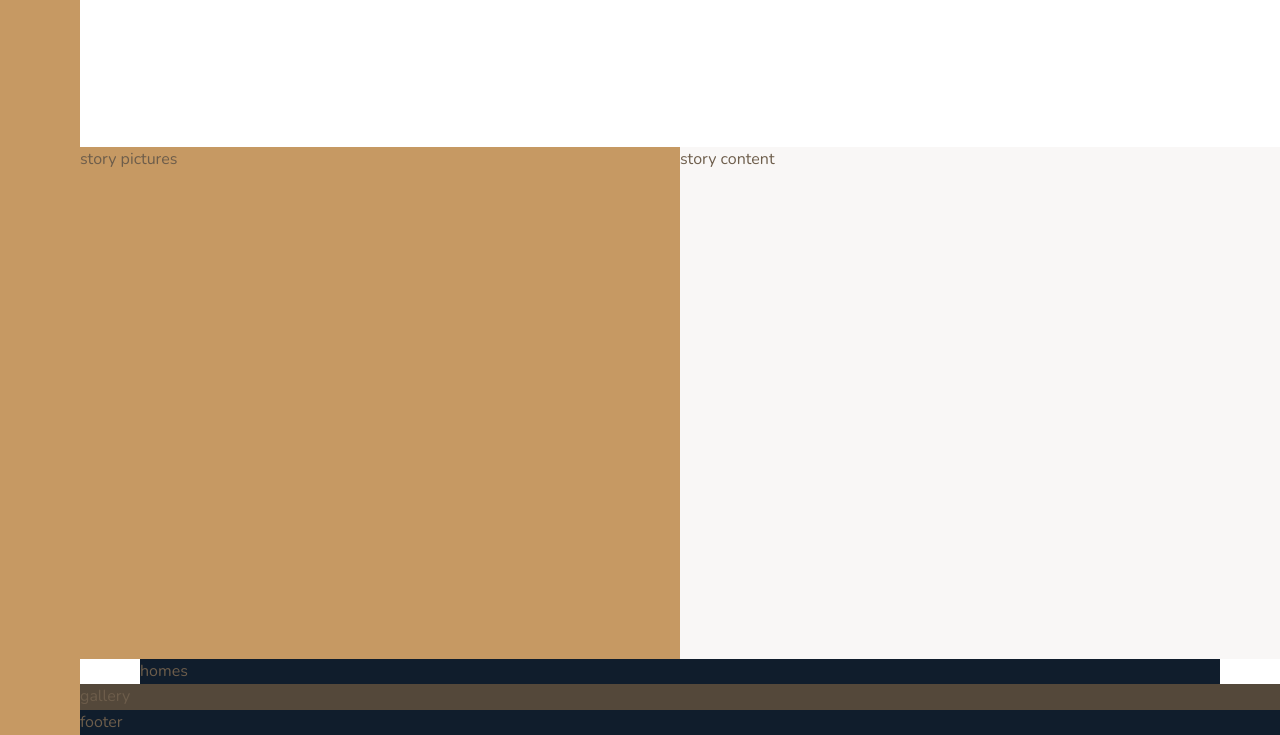
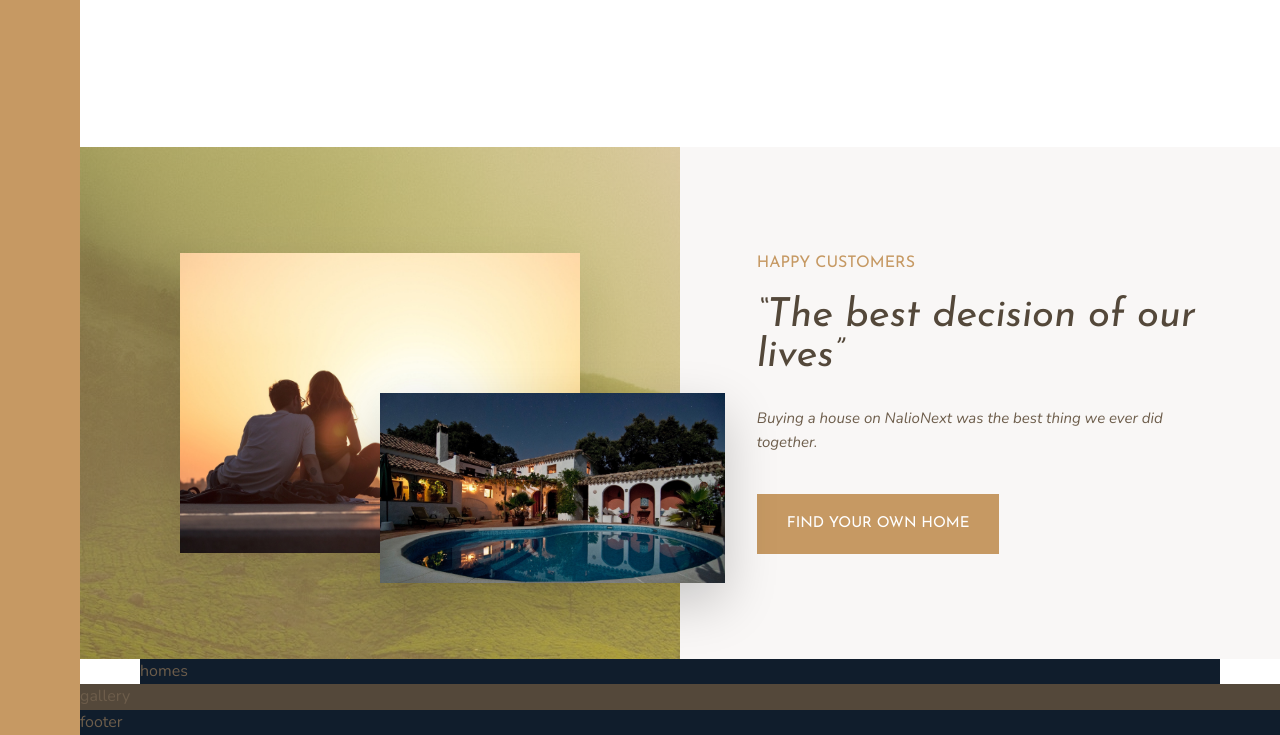
Before and after one commit to stevenkuipers/NalioNext, a website: page index.html in a window 1280 px wide. Shown: the part 1358-2093 px from the top of the page. Drawn offline with nearby package versions, Linux system fonts and the light colour scheme.

Commit message:
created story component and added variable and helper scss files

```diff
--- a/index.html
+++ b/index.html
@@ -67,10 +67,14 @@
 
       </section>
       <div class="story__pictures">
-        story pictures
+        <img src="img/story-1.jpeg" alt="Couple with a new house" class="story__img--1">
+        <img src="img/story-2.jpeg" alt="A recently build house using NalioNext" class="story__img--2">
       </div>
       <div class="story__content">
-        story content
+        <h3 class="heading-3 mb-sm">Happy customers</h3>
+        <h2 class="heading-2 heading-2__dark mb-md">&ldquo;The best decision of our lives&rdquo;</h2>
+        <p class="story__text mb-lg">Buying a house on NalioNext was the best thing we ever did together.</p>
+        <button class="btn">Find your own home</button>
       </div>
       <div class="homes">
         homes
--- a/sass/_base.scss
+++ b/sass/_base.scss
@@ -1,18 +1,3 @@
-// COLOR VARIABLES
-$color-primary: #c69963;
-$color-primary-dark: #B28451;
-
-$color-secondary: #101d2c;
-
-$color-grey-light-1: #f9f7f6;
-$color-grey-light-2: #aaa;
-
-$color-grey-dark-1: #54483A;
-$color-grey-dark-2: #6D5D4B;
-
-// FONT VARIABLES
-$font-primary: 'Nunito', sans-serif;
-$font-display: 'Josefin Sans', sans-serif;
 
 html {
   font-size: 62.5%; // 10px/16px -> 1rem = 10px
--- /dev/null
+++ b/sass/_helpers.scss
@@ -0,0 +1,13 @@
+
+.mb-sm {
+  margin-bottom: 2rem;
+}
+.mb-md {
+  margin-bottom: 3rem;
+}
+.mb-lg {
+  margin-bottom: 4rem;
+}
+.mb-xl {
+  margin-bottom: 8rem;
+}
--- a/sass/_story.scss
+++ b/sass/_story.scss
@@ -2,11 +2,41 @@
 .story {
   &__pictures{
     background-color: $color-primary;
+    background-image: linear-gradient(rgba($color-primary, .5), rgba($color-primary, .55)), url(../img/back.jpg);
     grid-column: full-start / col-end 4;
+    display: grid;
+    grid-template-columns: repeat(6, 1fr);
+    grid-template-rows: repeat(6, 1fr);
+    align-items: center;
+  }
+
+  &__img--1{
+    width: 100%;
+    grid-row: 2 / span 4;
+    grid-column: 2 / span 4;
+    box-shadow: $shadow-extra-light;
+  }
+  &__img--2{
+    width: 115%;
+    grid-row: 4 / 6;
+    grid-column: 4 / 7;
+    box-shadow: $shadow-light;
+    z-index: 100;
   }
 
   &__content{
     background-color: $color-grey-light-1;
     grid-column: col-start 5 / full-end;
+    padding: 6rem 6vw;
+    display: flex;
+    flex: 1;
+    flex-direction: column;
+    justify-content: center;
+    align-items: flex-start;
+  }
+
+  &__text {
+    font-size: 1.5rem;
+    font-style: italic;
   }
 }
--- a/sass/_typography.scss
+++ b/sass/_typography.scss
@@ -17,9 +17,22 @@ body {
 }
 .heading-2 {
   @extend %heading;
+  font-size: 4rem;
+  font-style: italic;
+  line-height: 1;
+
+  &__light {
+    color: $color-grey-light-1;
+  }
+  &__dark {
+    color: $color-grey-dark-1;
+  }
 }
 .heading-3 {
   @extend %heading;
+  font-size: 1.6rem;
+  color: $color-primary;
+  text-transform: uppercase;
 }
 .heading-4 {
   @extend %heading;
@@ -31,3 +44,20 @@ body {
     color: $color-grey-dark-1;
   }
 }
+
+.btn {
+  background-color: $color-primary;
+  color: white;
+  border: none;
+  border-radius: 0;
+  font-family: $font-display;
+  font-size: 1.5rem;
+  text-transform: uppercase;
+  padding: 1.8rem 3rem;
+  cursor: pointer;
+  transition: .2s all;
+
+  &:hover {
+    background-color: $color-primary-dark;
+  }
+}
--- /dev/null
+++ b/sass/_variables.scss
@@ -0,0 +1,18 @@
+// COLOR VARIABLES
+$color-primary: #c69963;
+$color-primary-dark: #B28451;
+
+$color-secondary: #101d2c;
+
+$color-grey-light-1: #f9f7f6;
+$color-grey-light-2: #aaa;
+
+$color-grey-dark-1: #54483A;
+$color-grey-dark-2: #6D5D4B;
+
+// FONT VARIABLES
+$font-primary: 'Nunito', sans-serif;
+$font-display: 'Josefin Sans', sans-serif;
+
+$shadow-extra-light: 0 2rem 5rem rgba(#000, .1);
+$shadow-light: 0 2rem 5rem rgba(#000, .2);
--- a/sass/main.scss
+++ b/sass/main.scss
@@ -1,6 +1,8 @@
 @import "vendors/reboot";
 
 @import "base";
+@import "variables";
+@import "helpers";
 @import "typography";
 
 @import "sidebar";
```
Also changed, not shown: css/style.css.
